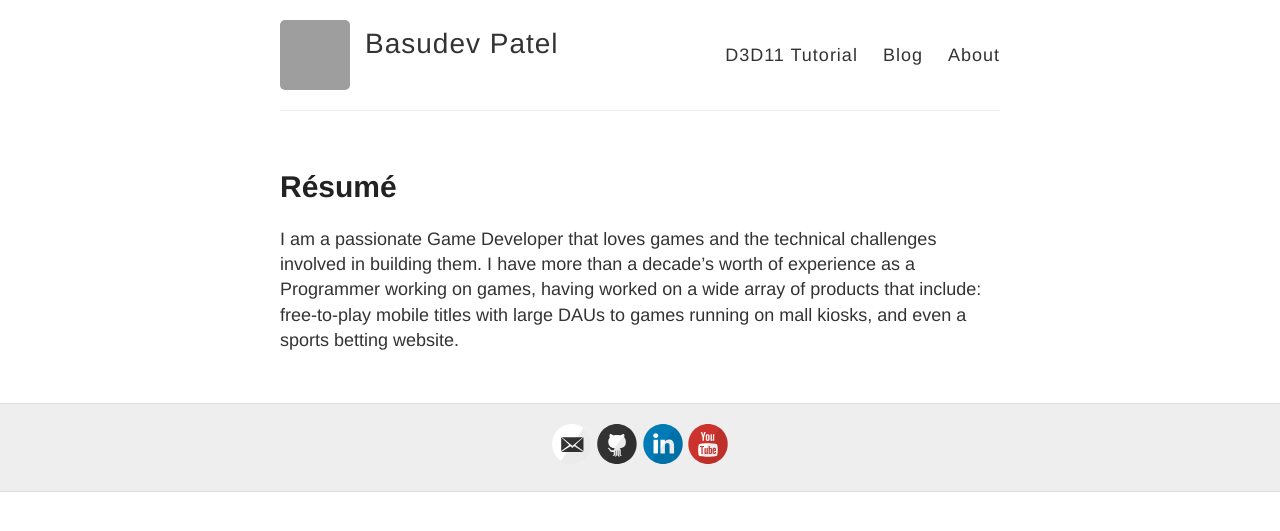
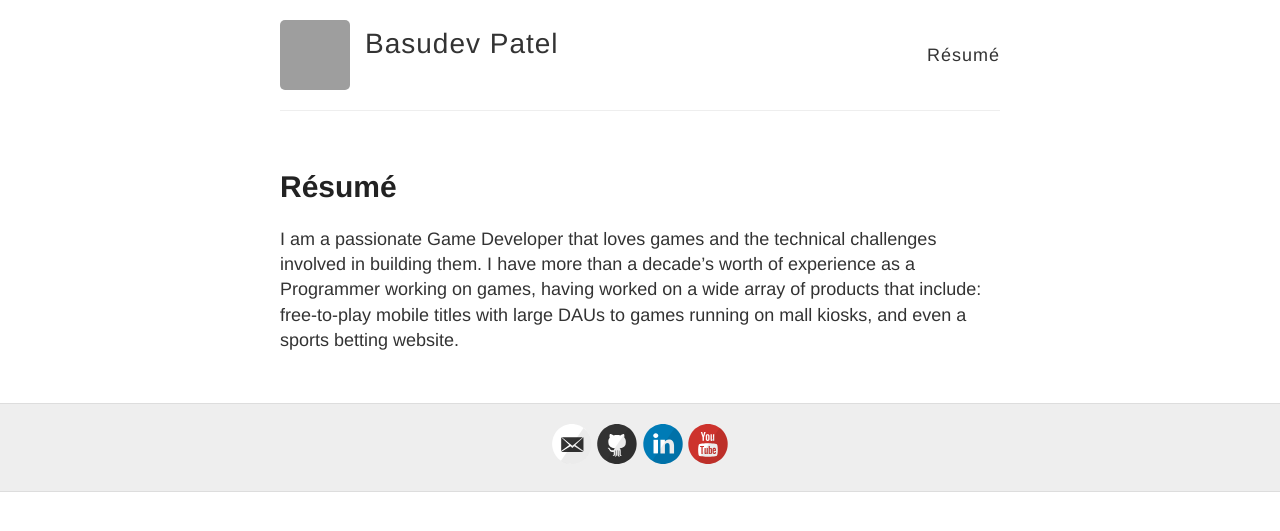
Before and after one commit to bapel/bapel.github.io, a Jekyll site: the page built from cv.md, in a window 1280 px wide. Shown: the top 531 px of the page. Built offline with Jekyll 4.4.1, drawn with Linux system fonts in a browser that asks for light colours; grey boxes are pictures that could not be loaded.

Commit message:
Updated links in navbar

```diff
--- a/_layouts/default.html
+++ b/_layouts/default.html
@@ -27,9 +27,7 @@
           </div>
 
           <nav>
-            <a href="{{ site.baseurl }}/d3dtut">D3D11 Tutorial</a>
-            <a href="{{ site.baseurl }}/">Blog</a>
-            <a href="{{ site.baseurl }}/about">About</a>
+            <a href="{{ site.baseurl }}/cv">Résumé</a>
           </nav>
         </header>
       </div>
```
